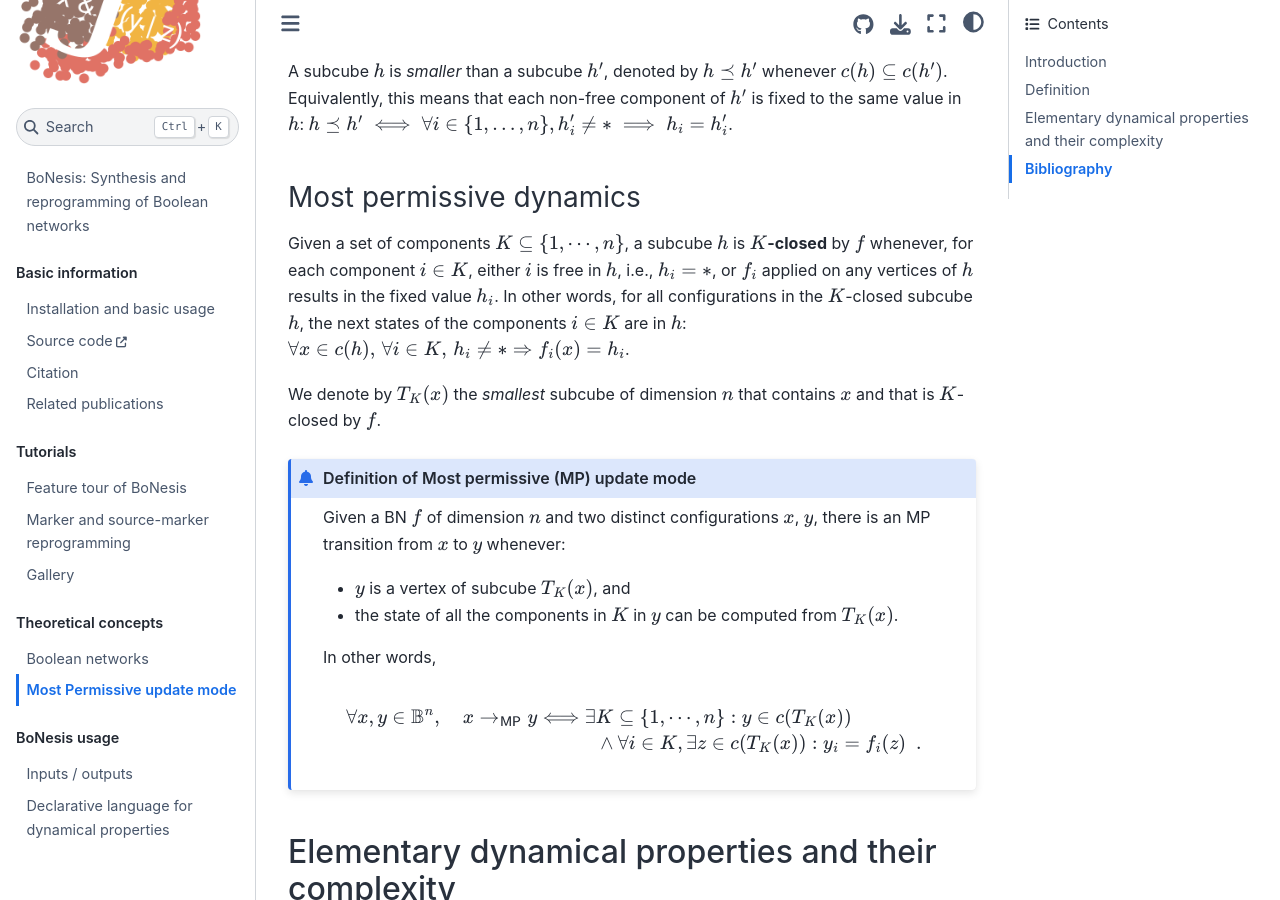
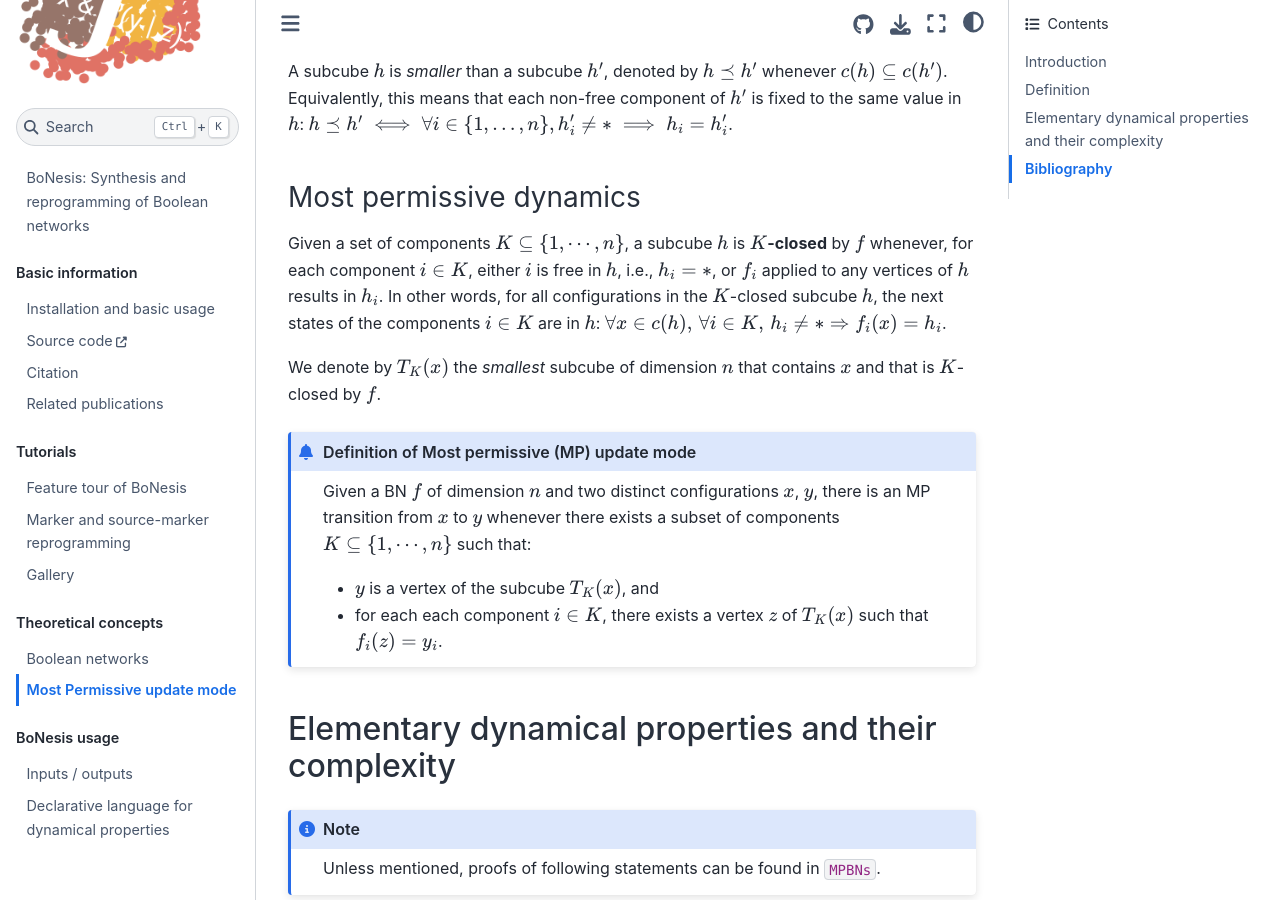
Before and after one commit to bnediction/bonesis, a Jupyter Book: the page built from theory/most-permissive.md, in a window 1280 px wide and 900 px high, scrolled down 1046 px. Built offline with Jupyter Book 1.0.4 settings and Sphinx 7.4.7 and the Sphinx Book theme 1.1.4, drawn with Linux system fonts in a browser that asks for light colours; cross-references to code outside the pages are shown as plain code.

Commit message:
simplify MP def

````diff
--- a/theory/most-permissive.md
+++ b/theory/most-permissive.md
@@ -20,8 +20,8 @@ A subcube $h$ is *smaller* than a subcube $h'$, denoted by $h \preceq h'$ whenev
 ### Most permissive dynamics
 
 Given a set of components $K\subseteq \{1,\cdots,n\}$, a subcube $h$ is **$K$-closed** by $f$ whenever,
-for each component $i\in K$, either $i$ is free in $h$, i.e., $h_i=*$, or $f_i$ applied on any vertices of $h$
-results in the fixed value $h_i$. In other words, for all configurations in the $K$-closed subcube $h$,
+for each component $i\in K$, either $i$ is free in $h$, i.e., $h_i=*$, or $f_i$ applied to any vertices of $h$
+results in $h_i$. In other words, for all configurations in the $K$-closed subcube $h$,
 the next states of the components $i \in K$ are in $h$:
 $\forall x\in c(h),\, \forall i\in K,\, h_i\neq *\Rightarrow f_i(x)=h_i$.
 
@@ -29,19 +29,10 @@ We denote by $T_K(x)$ the *smallest* subcube of dimension $n$ that contains $x$
 
 ```{admonition} Definition of Most permissive (MP) update mode
 Given a BN $f$ of dimension $n$ and two distinct configurations $x$, $y$,
-there is an MP transition from $x$ to $y$ whenever:
-- $y$ is a vertex of subcube $T_K(x)$, and
-- the state of all the components in $K$ in $y$ can be computed from $T_K(x)$.
-
-In other words,
-
-$$
-    \begin{split}
-        \forall x,y\in\mathbb B^n,\quad x\to_{\sf MP} y \Longleftrightarrow \exists& K \subseteq \{1,\cdots, n\}: y\in c(T_K(x)) \\
-                                                             &\wedge \forall i\in K, \exists z\in c(T_K(x)): y_i=f_i(z)\enspace.
-    \end{split}
-$$
-
+there is an MP transition from $x$ to $y$ whenever there exists a subset of
+components $K\subseteq \{1,\cdots,n\}$ such that:
+- $y$ is a vertex of the subcube $T_K(x)$, and
+- for each each component $i\in K$, there exists a vertex $z$ of $T_K(x)$ such that $f_i(z)=y_i$.
 ```
 
 ## Elementary dynamical properties and their complexity
````
